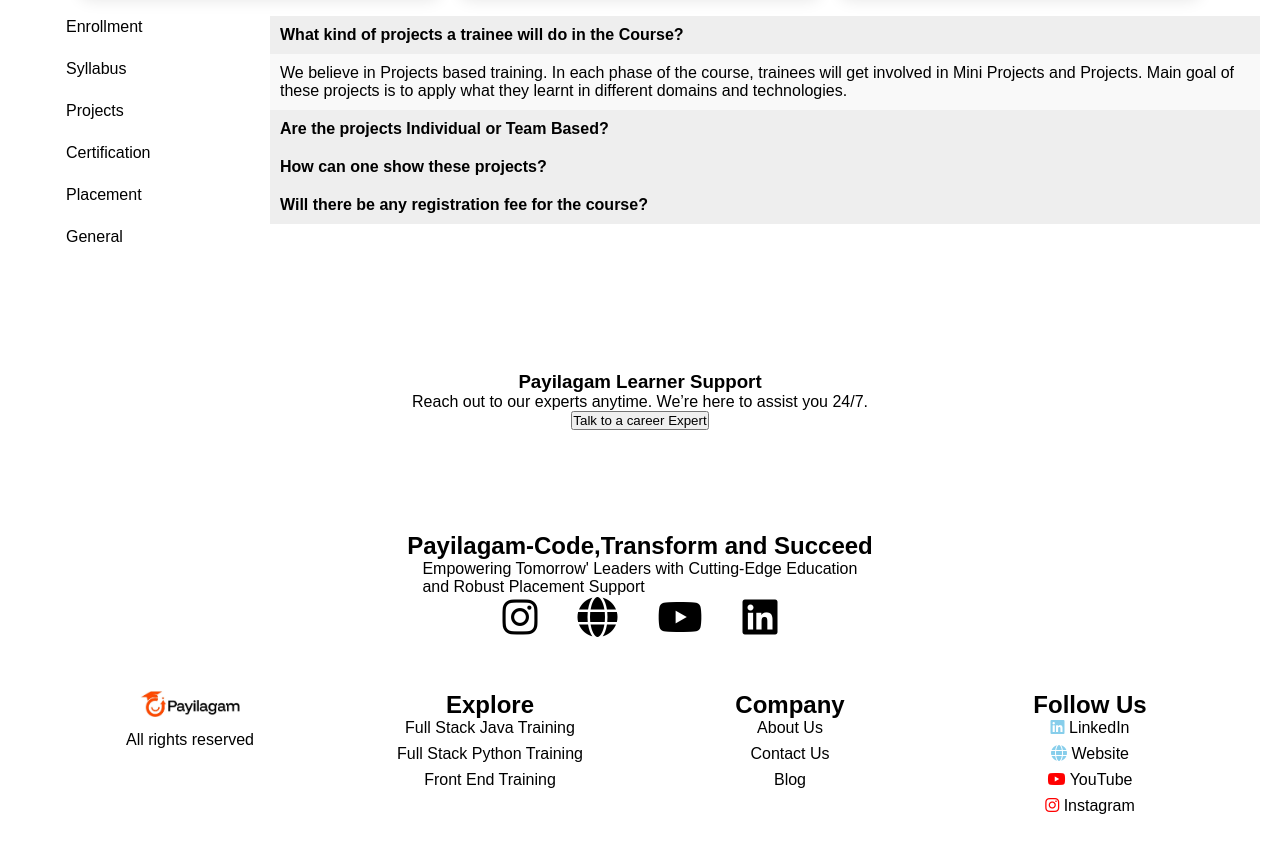
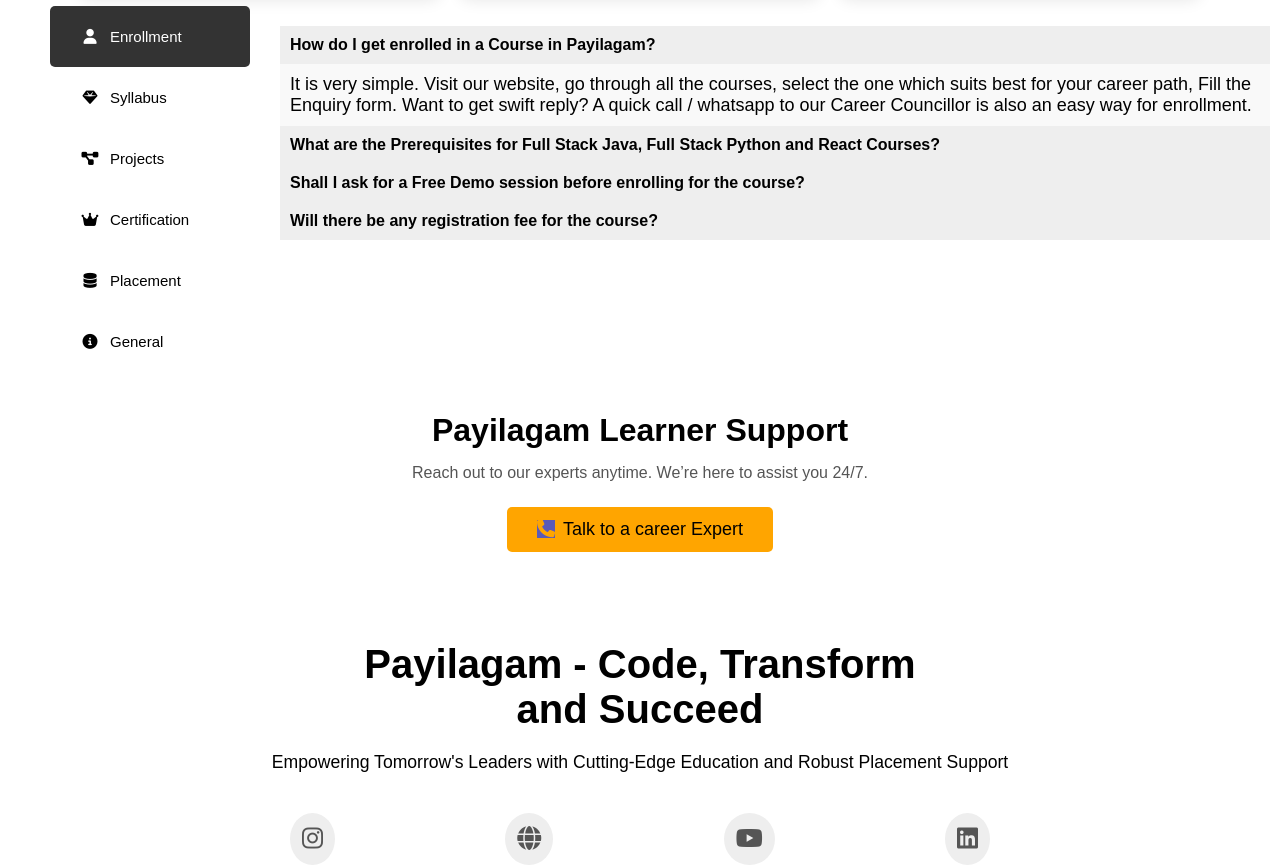
Before and after one commit to kalaiarasan23/payilagam-project, a plain HTML site: page index.html in a window 1280 px wide. Shown: the part 4180-5048 px from the top of the page. Drawn offline with Linux system fonts and the light colour scheme.

Commit message:
finish 1st version of website

```diff
--- a/index.html
+++ b/index.html
@@ -384,16 +384,31 @@
 <section>
   <div class="container">
     <div class="sidebar">
-      <div class="sidebar-heading" data-section="1">Enrollment</div>
-      <div class="sidebar-heading" data-section="2">Syllabus</div>
-      <div class="sidebar-heading" data-section="3">Projects</div>
-      <div class="sidebar-heading" data-section="4">Certification</div>
-      <div class="sidebar-heading" data-section="5">Placement</div>
-      <div class="sidebar-heading" data-section="6">General</div>
+        <div class="sidebar-heading" data-section="1">
+            <i class="fas fa-user"></i> Enrollment
+        </div>
+        <div class="sidebar-heading" data-section="2">
+            <i class="fas fa-gem"></i> Syllabus
+        </div>
+        <div class="sidebar-heading" data-section="3">
+            <i class="fas fa-project-diagram"></i> Projects
+        </div>
+        <div class="sidebar-heading" data-section="4">
+            <i class="fas fa-crown"></i> Certification
+        </div>
+        <div class="sidebar-heading" data-section="5">
+            <i class="fas fa-database"></i> Placement
+        </div>
+        <div class="sidebar-heading" data-section="6">
+            <i class="fas fa-info-circle"></i> General
+        </div>
     </div>
     <div class="main-content" id="main-content">
       <!-- Content loaded by JS -->
     </div>
+  </div>
+
+  <script src="script.js"></script>
   </div>
 
   <script src="script.js"></script>
@@ -403,23 +418,23 @@
 <section class="section9">
     <h3>Payilagam Learner Support</h3>
     <p>Reach out to our experts anytime. We’re here to assist you 24/7.</p>
-<button>Talk to a career Expert</button>
+    <button><i class="fas fa-phone"></i>Talk to a career Expert</button>
 </section>
 
+
 <!-- Section 10 -->
-<section id="section_10" >
-  <h1>Payilagam-Code,Transform and Succeed</h1>
-  <p>Empowering Tomorrow' Leaders with Cutting-Edge Education and Robust Placement Support</p>
+<section id="section_10">
+  <h1>Payilagam - Code, Transform and Succeed</h1>
+  <p>Empowering Tomorrow's Leaders with Cutting-Edge Education and Robust Placement Support</p>
   <div class="icon-row-container">
     <div class="icon-container">
-      <a href="#" class="first_icon"><i class="fab fa-instagram"></i></a>
+      <a href="#"><i class="fab fa-instagram"></i></a>
       <a href="#"><i class="fas fa-globe"></i></a>
       <a href="#"><i class="fab fa-youtube"></i></a>
       <a href="#"><i class="fab fa-linkedin"></i></a>
     </div>
   </div>
 </section>
-
 <footer class="footer">
   <div class="footer-container">
     <!-- Column 1 -->
@@ -447,15 +462,14 @@
     <!-- Column 4 -->
     <div class="footer-column">
       <h2>Follow Us</h2>
-      <a href="#"><i class="fab fa-linkedin" id="linkedin"></i> LinkedIn</a>
-      <a href="#"><i class="fas fa-globe" id="globe"></i> Website</a>
-      <a href="#"><i class="fab fa-youtube" id="youtube"></i> YouTube</a>
-      <a href="#"><i class="fab fa-instagram" id="instagram"></i> Instagram</a>
-
+      <a href="#"><i class="fab fa-linkedin"></i> LinkedIn</a>
+      <a href="#"><i class="fas fa-globe"></i> Website</a>
+      <a href="#"><i class="fab fa-youtube"></i> YouTube</a>
+      <a href="#"><i class="fab fa-instagram"></i> Instagram</a>
     </div>
   </div>
+</footer>
 
-</footer>
   <footer class="footer_2">
     <a href="tel:+91-8344777333" target="_blank">
       <img src="image/telephone.png" alt="telephone" class="icon-link">
@@ -466,11 +480,11 @@
       <img src="image/gmail.png" alt="gmail" class="icon-link">
       Mail - info@payilagam.com
     </a>
-  <a href="" target="_blank">
+
+    <a href="#" target="_blank">
       <img src="image/notification.png" alt="bell" class="icon-link">
       Register for Demo
     </a>
-
   </footer>
 
 
--- a/script.js
+++ b/script.js
@@ -8,7 +8,6 @@
     }
 
 
-
        const sidebarHeadings = document.querySelectorAll(".sidebar-heading");
     const mainContent = document.getElementById("main-content");
 
@@ -17,19 +16,19 @@
         title: "",
         items: [
           {
-            heading: "What kind of projects a trainee will do in the Course?",
+            heading: "How do I get enrolled in a Course in Payilagam?",
             paragraph:
-              "We believe in Projects based training. In each phase of the course, trainees will get involved in Mini Projects and Projects. Main goal of these projects is to apply what they learnt in different domains and technologies."
+              "It is very simple. Visit our website, go through all the courses, select the one which suits best for your career path, Fill the Enquiry form. Want to get swift reply? A quick call / whatsapp to our Career Councillor is also an easy way for enrollment."
           },
           {
-            heading: "Are the projects Individual or Team Based?",
+            heading: "What are the Prerequisites for Full Stack Java, Full Stack Python and React Courses?",
             paragraph:
-              "It is of both, Individual and Team Based. Individual Projects are for show casing your expertise where as Team Based Projects are for Sharing your knowledge, getting ideas from others, to make you ready for real IT environment."
+              "No prerequisite is needed. Our courses will be in Mother Tongue and are well tailored to meet the requirements from the basics. Thus anyone with interest can reach good heights."
           },
           {
-            heading: "How can one show these projects?",
+            heading: "Shall I ask for a Free Demo session before enrolling for the course?",
             paragraph:
-              "We train them git, Version Control System and ask the trainees to push code regularly in git. All Web based Projects will be hosted here, Thus Trainees can show these projects everywhere, including Interviews."
+              "Yes, we encourage every trainee to have a 1:1 session with the trainer before joining. Knowing in advance, How the session will be conducted is good for Trainees."
           },
           {
             heading: "Will there be any registration fee for the course?",
@@ -123,6 +122,12 @@
 
 sidebarHeadings.forEach((heading) => {
   heading.addEventListener("click", () => {
+    // Remove 'active' from all headings
+    sidebarHeadings.forEach((h) => h.classList.remove("active"));
+
+    // Add 'active' to clicked one
+    heading.classList.add("active");
+
     const sectionId = heading.getAttribute("data-section");
     const section = sectionData[sectionId];
 
@@ -142,13 +147,17 @@
       content.innerHTML = `<p>${item.paragraph}</p>`;
 
       mainHeading.addEventListener("click", () => {
-            // Close all open paragraphs first
+        const isAlreadyOpen = content.classList.contains("show");
+
+        // Close all open paragraphs
         document.querySelectorAll(".content.show").forEach(el => {
           el.classList.remove("show");
         });
 
-            // Toggle only the clicked one
-            content.classList.toggle("show");
+        // Only toggle if it wasn't already open
+        if (!isAlreadyOpen) {
+          content.classList.add("show");
+        }
       });
 
       subSection.appendChild(mainHeading);
@@ -162,5 +171,6 @@
   });
 });
 
+
     // Trigger the first section by default
     sidebarHeadings[0].click();
--- a/style.css
+++ b/style.css
@@ -836,21 +836,45 @@
     }
 
     .sidebar-heading {
-      padding: 12px 16px;
+        border-radius: 5px;
+      padding: 22px 30px;
       cursor: pointer;
-      /* border-bottom: 1px solid #444; */
+      /* border-bottom: 5px solid #444; */
+      display: flex;
+      align-items: center;
+      gap: 10px;
+      font-size: 15px;
       transition: background-color 0.3s;
     }
 
     .sidebar-heading:hover {
       background-color: #444;
+      color:#eee
+    }
+
+    .sidebar-heading.active {
+      background-color: #333;
+      color: white;
+    }
+
+    .sidebar-heading i {
+        width: 20px;
+        text-align: center;
     }
 
     .main-content {
+      margin-left: 20px;
       flex: 1;
-      padding: 20px;
+      padding: 10px;
+      transition: transform 0.3s ease;
+      /* box-shadow: 0 8px 30px rgba(0, 0, 0, 0.12); */
     }
 
+
+
+    .main-content:hover {
+        transform: translateY(-10px); /* Moves up by 10px on hover */
+    }
     .section {
       display: none;
       animation: fadeIn 0.3s ease;
@@ -865,7 +889,18 @@
       cursor: pointer;
       background-color: #eee;
       padding: 10px;
-      user-select: none;
+      /* user-select: none; */
+    }
+
+   .main-content h2 {
+   font-size: 26px; /*or any size you prefer */
+  font-weight: bold;
+  margin-bottom: 20px;
+}
+
+.main-content p {
+  font-size: 18px; adjust size as needed
+  /* line-height: 1.6; */
 }
 
     .content {
@@ -886,101 +921,170 @@
       to { opacity: 1; transform: translateY(0); }
     }
 
+
 /* section 9 */
     .section9 {
+      width: 50%;
+      margin: 0 auto; /* Center the content */
+      padding: 30px 10px;
+      background-color: #ffffff;
       text-align: center;
-  padding: 8%;
+      /* box-shadow: 0 0 10px rgba(0, 0, 0, 0.1); */
+      border-radius: 10px;
     }
 
-.section9 h1 {
-  /* font-size: 64cm;
-   */
-  font-size: large;
+    .section9 h3 {
+      margin-bottom: 15px;
+      font-size: 32px;
+    }
+
+    .section9 p {
+      margin-bottom: 25px;
+      font-size: 16px;
+      color: #555;
+    }
+
+    .section9 button {
+      background-color: orange;
+      /* color: orange; */
+      border: none;
+      padding: 12px 30px;
+      font-size: 18px;
+      border-radius: 5px;
+      cursor: pointer;
+      /* transition: background-color 0.3s ease; */
+    }
+
+    .section9 button i {
+      margin-right: 8px;
+      color:orange;
+      background-color: rgb(90, 90, 184);
+    }
+
+    .section9 button:hover {
+      color: #555;
+    }
+
+    @media screen and (max-width: 768px) {
+      .section9 {
+        width: 90%;
+      }
     }
 
 /* Section 10 */
-#section_10 h1{
+    #section_10 {
+      background-color: white;
+      padding: 60px 20px;
       text-align: center;
     }
 
-#section_10 p{
-  padding-left: 33%;
-  padding-right: 33%;
+    #section_10 h1 {
+      width: 50%;
+      margin: 0 auto 20px auto;
+      font-size: 2.5rem;
+    }
+
+    #section_10 p {
+      width: 60%;
+      margin: 0 auto 40px auto;
+      font-size: 1.1rem;
+    }
+
+    .icon-row-container {
+      display: flex;
+      justify-content: center;
     }
 
     .icon-container {
+      width: 60%;
+      max-width: 700px; /* optional max-width to keep things neat */
+      margin: 0 auto;
       display: flex;
-  justify-content: center;
-   gap: 40px; /*even spacing between icons */
-  /* padding:50px 25%; icons start at 25% from left */
+      justify-content: space-between;
     }
 
     .icon-container a {
-      color: black  ;
-      font-size: 40px;
+      font-size: 1.5rem;
+      color: #555;
+      background-color: #eee;
+      border-radius: 50%;
+      padding: 12px;
       transition: all 0.3s ease;
       text-decoration: none;
-      /* display: inline-block; */
     }
 
     .icon-container a:hover {
-      transform: translateY(-8px); /* move icon up */
-      /* color: #f00; change to red or choose your own color */
+      background-color: #2c3e50;
+      color: white;
+      transform: scale(1.1);
     }
 
+    @media (max-width: 768px) {
+      #section_10 h1,
+      #section_10 p,
+      .icon-container {
+        width: 90%;
+      }
+    }
 
 /* Footer section */
-.footer {
-  /* background-color: #111; */
-  /* color: #fff; */
+    footer {
+      background-color: #222;
+      color: #fff;
       padding: 40px 20px;
-  font-family: Arial, sans-serif;
-  text-align: center;
     }
 
     .footer-container {
       display: flex;
+      justify-content: space-between;
       flex-wrap: wrap;
-  justify-content: space-between;
       max-width: 1200px;
       margin: auto;
     }
 
     .footer-column {
-  flex: 1 1 200px;
-  margin: 10px;
+      flex: 1;
       min-width: 200px;
+      margin: 10px 20px;
     }
 
-.footer-column h3 {
+    .footer-column h2 {
+      font-size: 1.2rem;
       margin-bottom: 15px;
-  font-size: 18px;
-  /* border-bottom: 1px solid #444; */
-  padding-bottom: 5px;
+      color: #f2f2f2;
     }
 
     .footer-column a {
       display: block;
-  color: black;
+      color: #ccc;
       text-decoration: none;
-  margin-bottom: 8px;
+      margin-bottom: 10px;
       transition: color 0.3s;
-}
-#linkedin,#globe{
-    color: skyblue;
-}
-
-#youtube,#instagram{
-    color: red;
     }
 
     .footer-column a:hover {
-  /* color: #fff; */
+      color: #fff;
     }
 
     .footer-logo {
-  width: 100px;
+      max-width: 150px;
       margin-bottom: 10px;
+    }
+
+    .footer-column i {
+      margin-right: 8px;
+    }
+
+    @media (max-width: 768px) {
+      .footer-container {
+        flex-direction: column;
+        align-items: center;
+      }
+
+      .footer-column {
+        margin: 20px 0;
+        text-align: center;
+      }
     }
 
 
```
Lines whose indentation alone changed are shown as unchanged.
